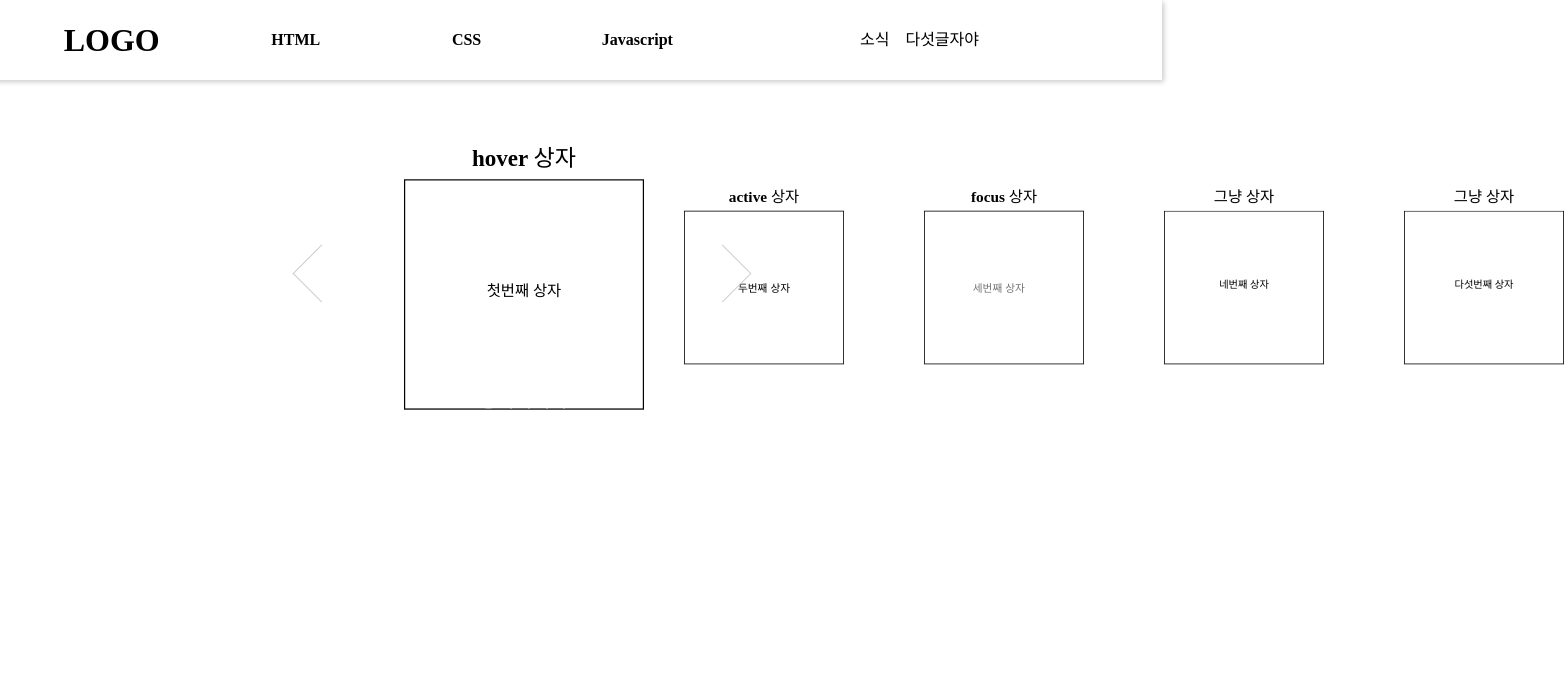
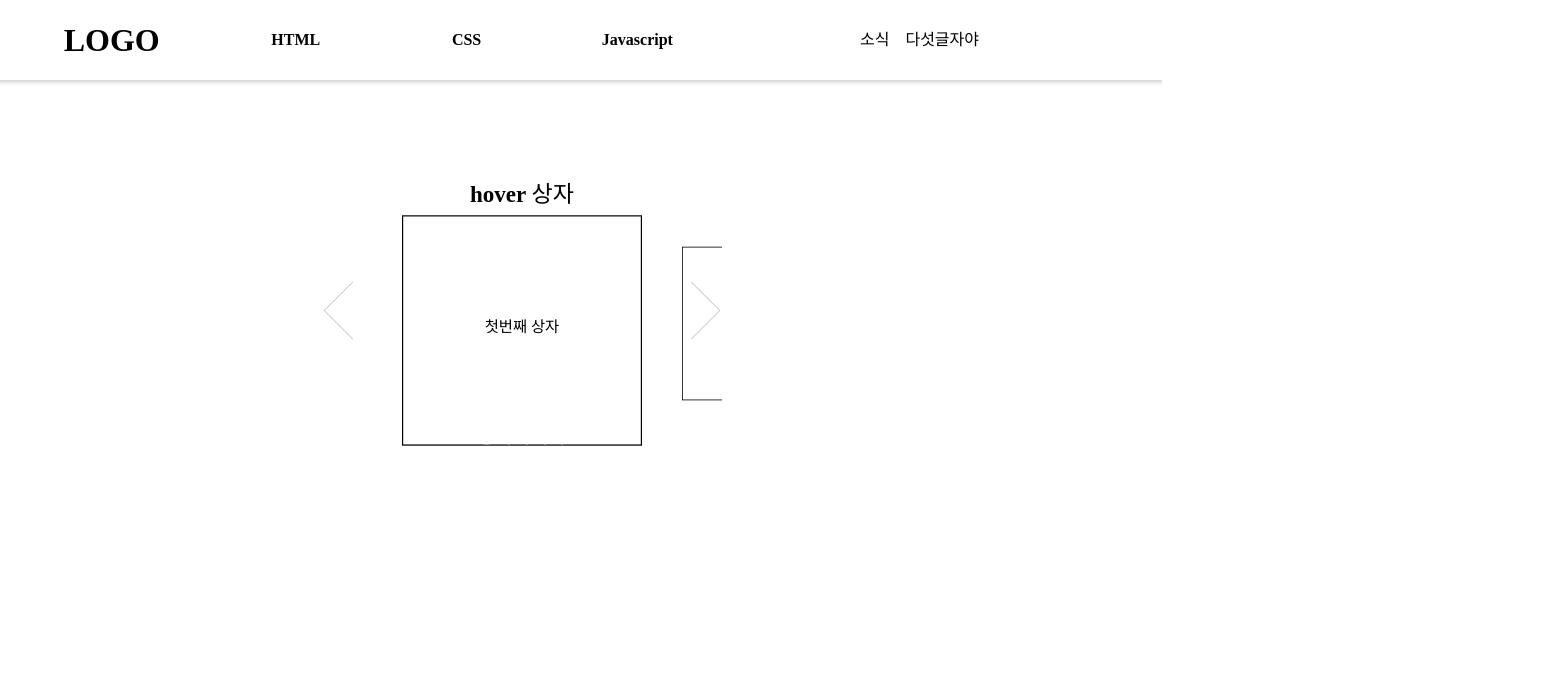
Before and after one commit to Sleepingoff/myLifeMoments, a plain HTML site: page index.html in a window 1280 px wide. Shown: the full height of the page, 1564 px wide, since content can reach past the window. Drawn offline with nearby package versions, Linux system fonts and the light colour scheme.

Commit message:
feat: movingbox

```diff
--- a/css/main.css
+++ b/css/main.css
@@ -64,32 +64,41 @@ main > .wrap{
     display: flex;
     justify-content: center;
     align-items: center;
-    width: calc(200px + 20%);
+    width: 400px;
+    height: 300px;
+    overflow: hidden;
+    position: relative;
+}
+.boxwrap > button{
+    position: absolute;
+    z-index: 10;
+    background-color: transparent;
+    padding: 20px;
+    transform: rotate(45deg);
 }
 .prev{
     border: 1px solid #ccc;
     border-top: transparent;
     border-right: transparent;
-    background-color: transparent;
-    padding: 20px;
-    transform: rotate(45deg);
+    left: 10px;
 }
 ul.wrap{
-    transform: translateX(calc((200px + 40%) / 2 - (200px + 20px) / 2));
+    transition: all 0.5s;
 }
 .box{
     width: 200px;
     margin: 0 20px;
     transform: scale(0.8);
+    transform-origin: center center;
 }
 .next{
     border: 1px solid #ccc;
     border-bottom: transparent;
     border-left: transparent;
-    background-color: transparent;
-    padding: 20px;
-    transform: rotate(45deg);
+    right: 10px;
 }
-.currentbox{
+.currentBox{
     transform: scale(1.2);
+    transform-origin: center center;
+    transition: all 0.5s;
 }
--- a/js/boxmoving.js
+++ b/js/boxmoving.js
@@ -1,9 +1,31 @@
 $(document).ready(function(){
     const movingBox = $("ul.wrap");
     //html 태그 추가하기
-    $("ul.wrap").wrap("<div class='boxwrap'></div>");
+    $(movingBox).wrap("<div class='boxwrap'></div>");
     $("div.boxwrap").prepend("<button class='prev'></button>");
     $("div.boxwrap").append("<button class='next'></button>");
-    $("ul.wrap .box:first-child").addClass("currentbox");
-
+    $("ul.wrap .box:first-child").addClass("currentBox");
+    //button click count
+    let clickCount = 0;
+    let currentIndex = 1;
+    const firstIndex = 1;
+    const lastIndex = 5;
+    const middleDistance = 80;
+    const boxSize = 240;
+    $(movingBox).css({"transform" : "translateX("+ middleDistance +"px)"});
+    //button click event
+    $("div.boxwrap button").click(function(){
+        if($(this).hasClass("prev")){
+            clickCount++;
+            if(currentIndex <= firstIndex) clickCount = -lastIndex+1;
+        }
+        if($(this).hasClass("next")){
+            clickCount--;
+            if(currentIndex >= lastIndex) clickCount = firstIndex-1;
+        }
+        currentIndex = (-clickCount)+1;
+        $(movingBox).css({"transform" : "translateX("+ (clickCount * boxSize + middleDistance) +"px)"});
+        $("ul.wrap li.box:nth-child("+currentIndex+")").addClass("currentBox");
+        $("ul.wrap li.box:nth-child("+currentIndex+")").siblings().removeClass("currentBox");
+    });
 });
```
